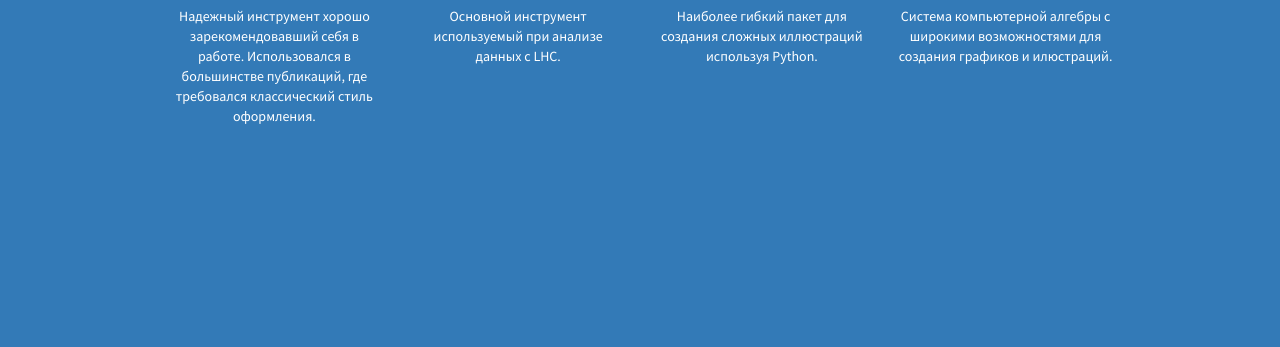
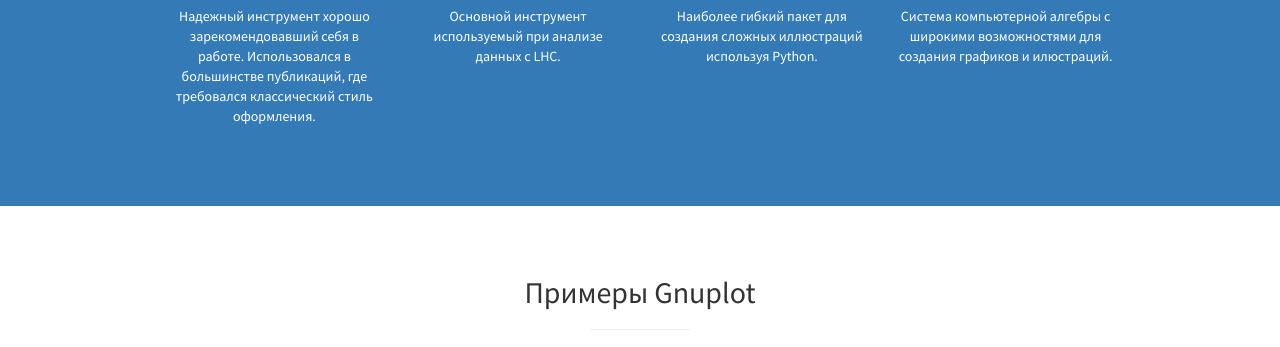
Before and after one commit to apik/plotitfor.me, a plain HTML site: page index.html in a window 1280 px wide. Shown: the part 1090-1437 px from the top of the page. Drawn offline with Linux system fonts and the light colour scheme.

Commit message:
services height back

```diff
--- a/css/stylish-portfolio.css
+++ b/css/stylish-portfolio.css
@@ -172,12 +172,12 @@
 
 .services {
     padding: 50px 0;
-    width: 100%;
-    height: 100%;
-    -webkit-background-size: cover;
-    -moz-background-size: cover;
-    background-size: cover;
-    -o-background-size: cover;
+    /* width: 100%; */
+    /* height: 100%; */
+    /* -webkit-background-size: cover; */
+    /* -moz-background-size: cover; */
+    /* background-size: cover; */
+    /* -o-background-size: cover; */
 }
 
 .service-item {
```
